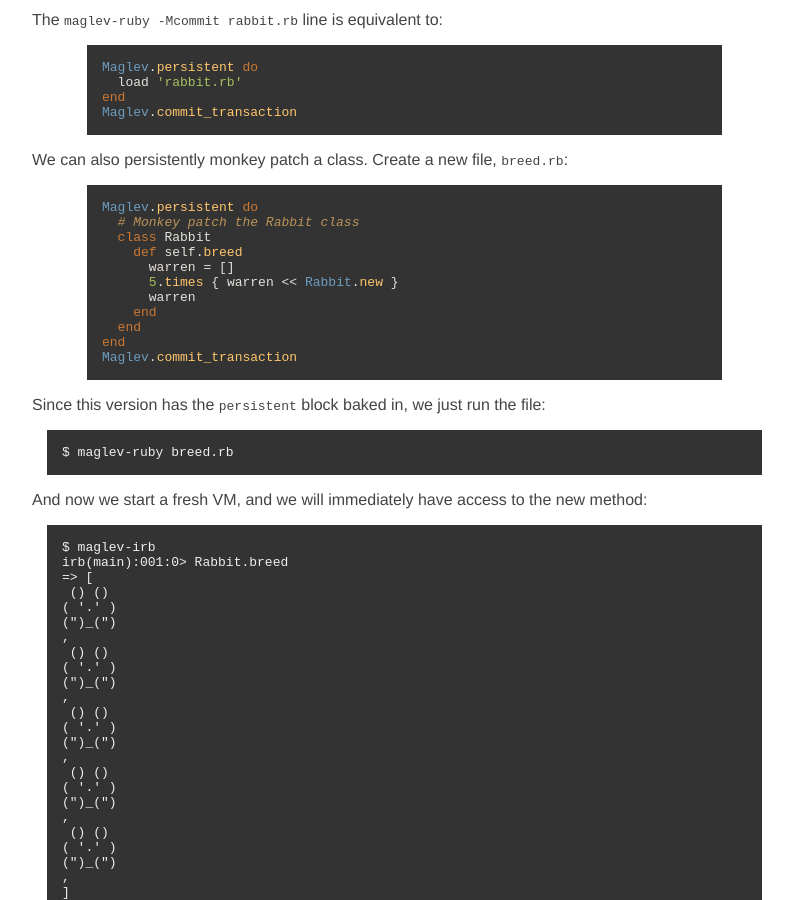
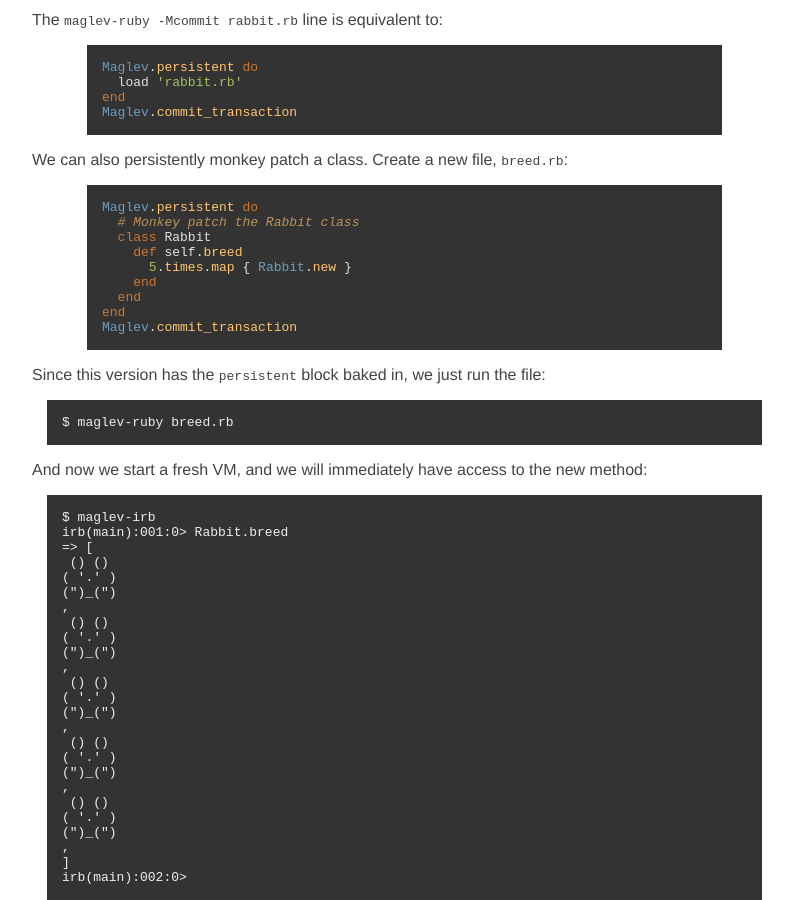
Before and after one commit to MagLev/maglev.github.com, a Jekyll site: the page built from docs/persistent_code.markdown, in a window 1280 px wide and 900 px high, scrolled down 1006 px. Shown: the whole window, without its empty margins (178-971 px from the left). Built offline with Jekyll 4.4.1, drawn with Linux system fonts in a browser that asks for light colours.

Commit message:
Slightly nicer

```diff
--- a/docs/persistent_code.markdown
+++ b/docs/persistent_code.markdown
@@ -67,9 +67,7 @@
   # Monkey patch the Rabbit class
   class Rabbit
     def self.breed
-      warren = []
-      5.times { warren << Rabbit.new }
-      warren
+      5.times.map { Rabbit.new }
     end
   end
 end
```
